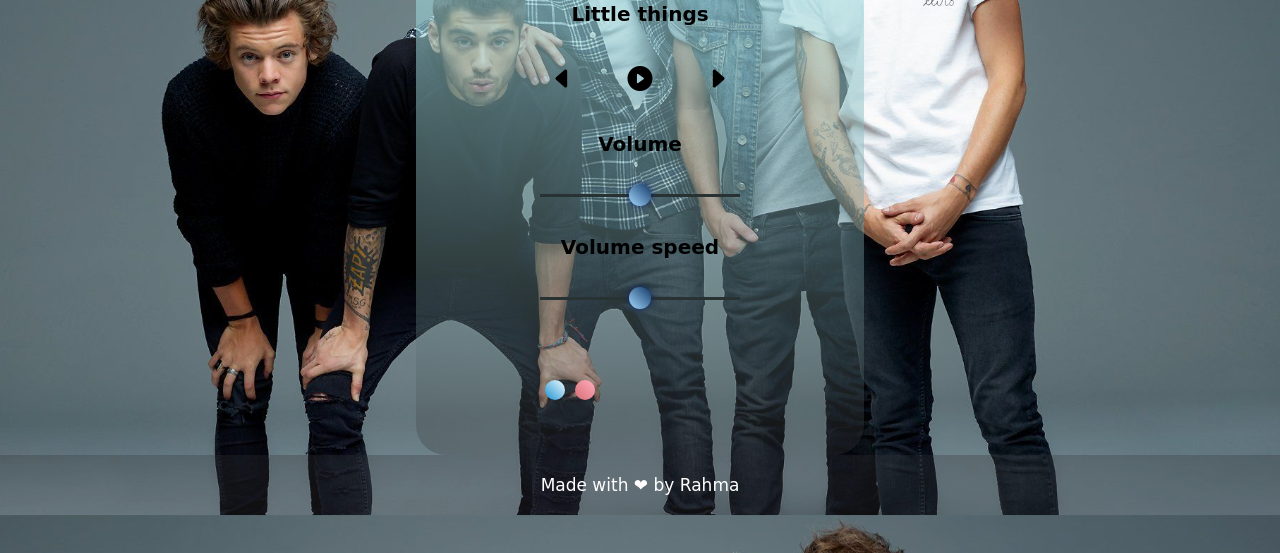
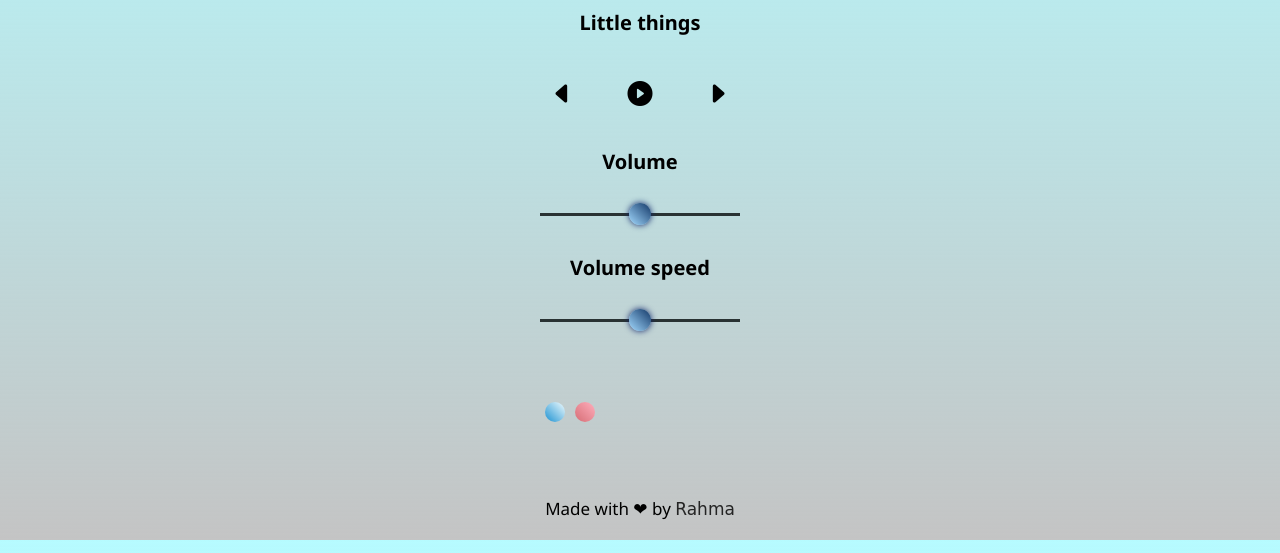
Before and after one commit to rahmads773/music-player, a plain HTML site: page index.html in a window 1280 px wide. Shown: the part 247-800 px from the top of the page. Drawn offline with nearby package versions, Linux system fonts and the light colour scheme.

Commit message:
Update music1.css

```diff
--- a/music1.css
+++ b/music1.css
@@ -13,8 +13,7 @@
     text-decoration: none;
   }
   body{
-    background-size: cover;
-    background-position:center ;
+    font-family: 'Noto Sans', sans-serif;
 }
   .container {
     margin-right: auto;
@@ -63,21 +62,16 @@
    html {scrollbar-color: #3a3a3a #acacac;}
   /* end global rules */
 .default{
-background-image: url(backgrounds/defaut.jpg);
+  background: linear-gradient(to top,#3334354a,#b6fbff);
 }
 .b1{
-  background: url(backgrounds/b1.jpg);
-  background-size: cover;
-  background-position:center ;
+  background: linear-gradient(to top,#43c6ac93,#f9fcd7a9);
 }
 .b2{
-  background: url(backgrounds/b2.jpg);
-  background-size: cover;
-  background-position:center ;
+  background: linear-gradient(to bottom,#b20a2c80,#fffbd580);
 }
 /* start main */
 main{
-    /* min-height: 100vh; */
     display: flex;
     align-items: center;
     justify-content: center;
@@ -104,16 +98,6 @@ main{
 main .container{
     text-align: center;
 }
-.maindefault{
-  background: linear-gradient(to top,#3334354d,#b6fbffbf);
-}
-.main2{
-    background: linear-gradient(to top,#43c6ac93,#f9fcd7a9);
-
-}
-.main1{
-    background: linear-gradient(to bottom,#b20a2c80,#fffbd580);
-}
 /* start main-header */
 .main-header{
   margin-bottom: 20px;
@@ -128,11 +112,9 @@ main .container{
     color:rgb(20 39 82);
  font-size: 30px;
  margin-top: 15px;
- font-family: cursive;
 }
 .main-header p{
  font-size: 20px;
- font-family: cursive;
  font-weight: 600;
  margin-top: 25px;
 }
@@ -156,7 +138,7 @@ main .container{
   font-size: 25px;
   transition: .5s;
 }
-.content-audio .buttons i:hover{
+.content-audio .buttons i:hover,.content-audio .buttons i:focus{
   color: rgb(216, 105, 123);
 }
 .bi-pause-circle-fill{
@@ -177,7 +159,6 @@ main .container{
 }
 .content-audio .range h2{
   font-size: 20px;
-  font-family: cursive;
 }
 .content-audio .range input[type="range"] {
   -webkit-appearance: none;
@@ -235,13 +216,12 @@ background: linear-gradient(45deg,#1c92d2,#f2fcfe);
 footer{
   text-align: center;
   padding: 20px;
-  color: white;
+  color: rgb(0, 0, 0);
   font-size: 17px;
-  font-family: cursive;
-  background-color: #3334354d;
 }
 footer a{
-  color: #ffffff;
+  color: #242424;
+  font-family: cursive;
   transition: .5s;
 }
 footer a:hover{
```
